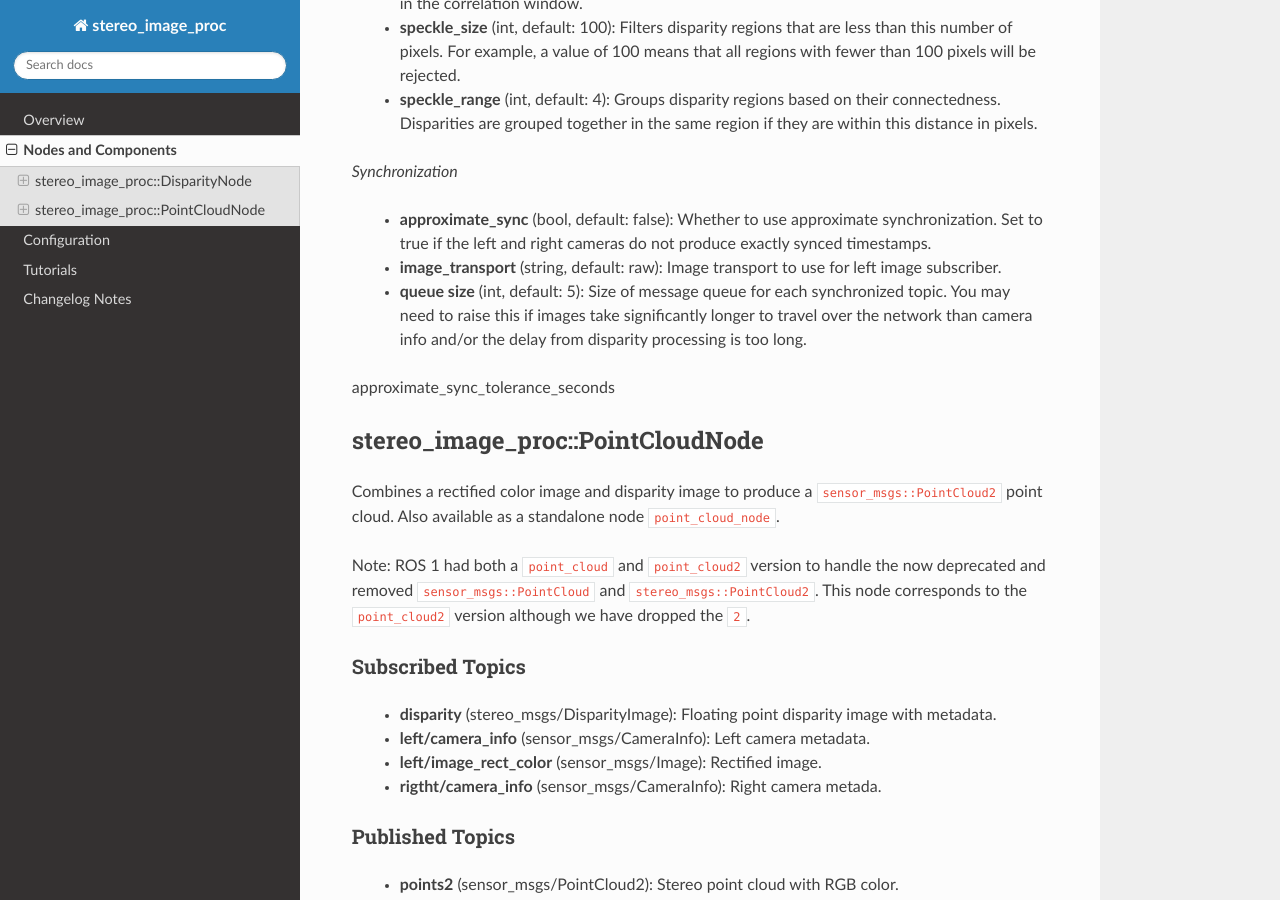
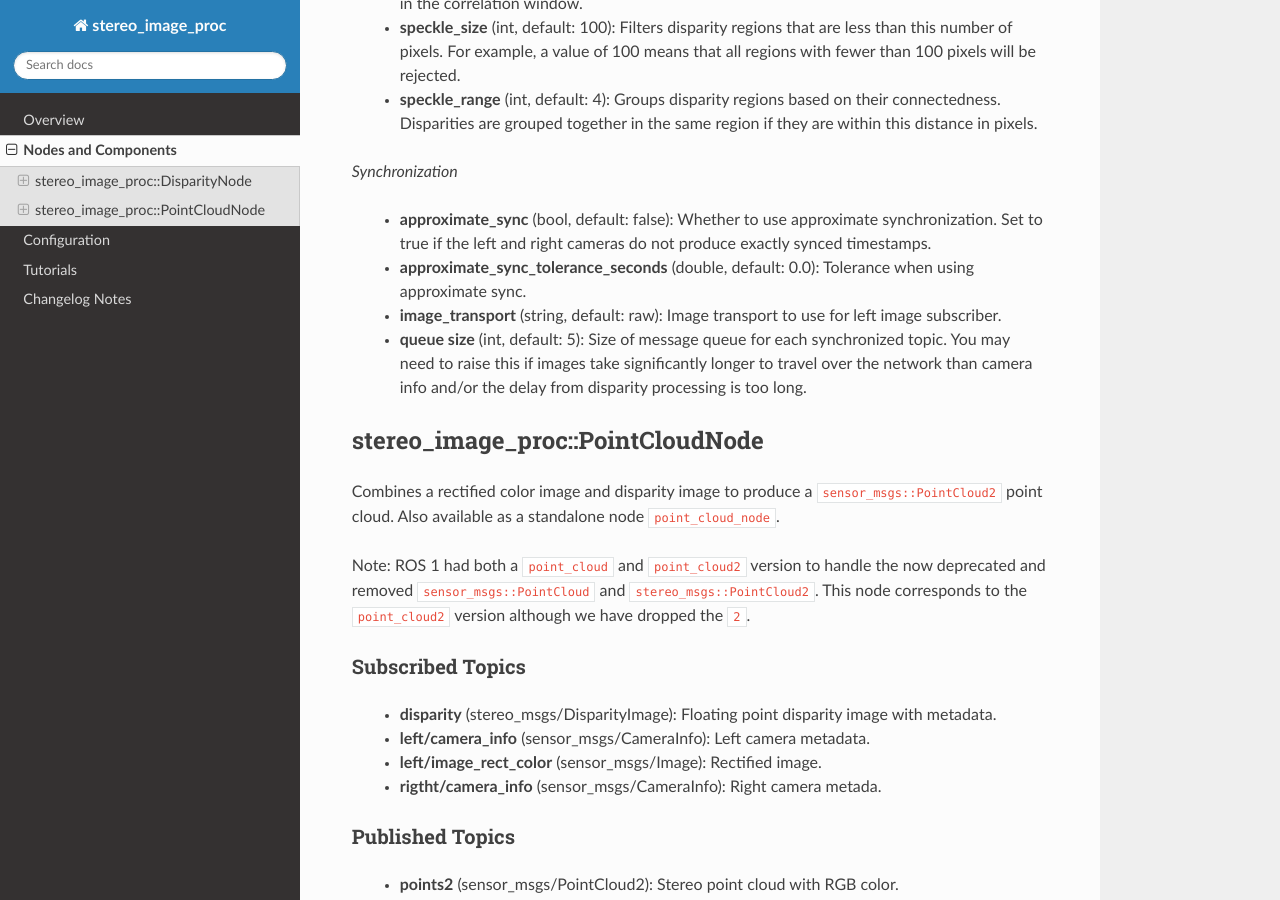
Before and after one commit to ros-perception/image_pipeline, a Sphinx documentation site: the page built from stereo_image_proc/doc/components.rst, in a window 1280 px wide and 900 px high, scrolled down 1359 px. Built offline with Sphinx 7.4.7 and the Read the Docs theme 2.0.0, drawn with Linux system fonts in a browser that asks for light colours; pages that are not in the unit, such as notebooks, are missing from menus.

Commit message:
document the param

```diff
--- a/stereo_image_proc/doc/components.rst
+++ b/stereo_image_proc/doc/components.rst
@@ -72,15 +72,14 @@ Parameters
  * **approximate_sync** (bool, default: false): Whether to use approximate
    synchronization. Set to true if the left and right cameras do not produce
    exactly synced timestamps.
+ * **approximate_sync_tolerance_seconds** (double, default: 0.0): Tolerance
+   when using approximate sync.
  * **image_transport** (string, default: raw): Image transport to use for left
    image subscriber.
  * **queue size** (int, default: 5): Size of message queue for each synchronized
    topic. You may need to raise this if images take significantly longer to travel
    over the network than camera info and/or the delay from disparity processing
    is too long.
-
-approximate_sync_tolerance_seconds
-
 
 stereo_image_proc::PointCloudNode
 ---------------------------------
```
